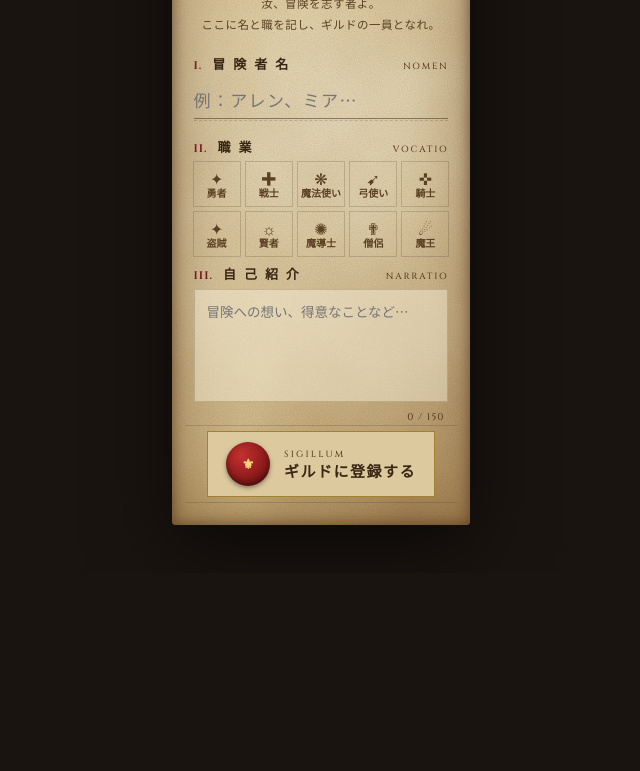
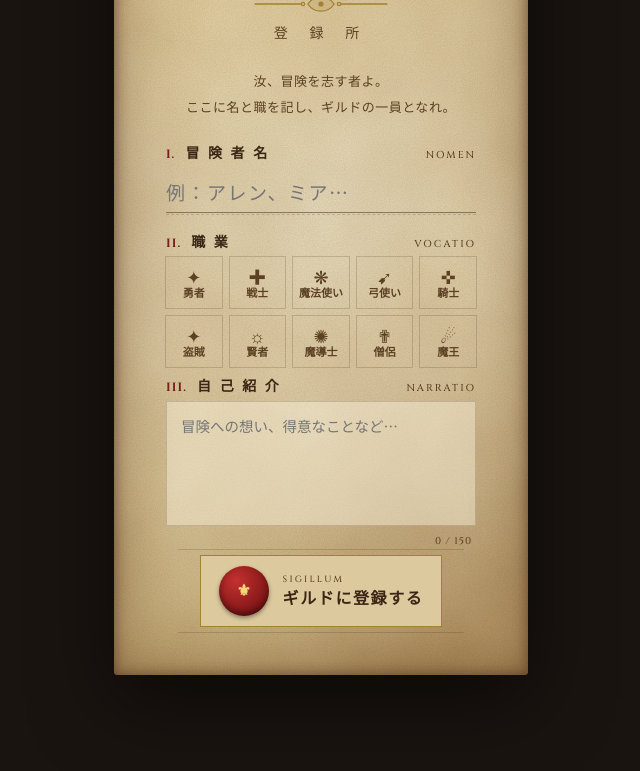
Before and after one commit to kouta70270106-cyber/kouta_project, a website: page index.html in a window 1280 px wide. Shown: the part 326-1097 px from the top of the page, without its empty margins (319-959 px from the left). Before the commit the page ends 899 px from the top, so only its background shows below. Drawn offline with Linux system fonts and the light colour scheme.

Commit message:
style: 登録ページをタブレット・デスクトップ対応に
- 768px+: max-width 580px、padding拡張
- 1024px+: max-width 700px、フォント・余白を段階的にスケールアップ
- デザイン（羊皮紙テクスチャ・レイアウト構造）は維持

Co-Authored-By: Claude Sonnet 4.6 <noreply@anthropic.com>

```diff
--- a/index.html
+++ b/index.html
@@ -515,9 +515,64 @@
       text-decoration-color: rgba(91,64,35,0.3);
     }
 
+    /* ── 480px+: カードを画面中央に浮かせる ── */
     @media (min-width: 480px) {
       html, body { align-items: center; padding: 24px 0; }
       #page { min-height: unset; border-radius: 4px; box-shadow: 0 24px 80px rgba(0,0,0,0.6); }
+    }
+
+    /* ── 768px+: タブレット ── */
+    @media (min-width: 768px) {
+      html, body { padding: 32px 0; }
+      #page { max-width: 580px; }
+      #scroll { padding: 22px 32px 36px; }
+      .preamble { font-size: 12.5px; margin: 22px 12px 20px; }
+      .class-grid { gap: 7px; }
+    }
+
+    /* ── 1024px+: デスクトップ ── */
+    @media (min-width: 1024px) {
+      html, body { padding: 48px 0; }
+      #page { max-width: 700px; }
+      #scroll { padding: 28px 52px 48px; }
+
+      /* クレスト */
+      .crest-title, .crest-guild { font-size: 26px; }
+      .section-ttl { font-size: 14px; letter-spacing: 0.65em; }
+
+      /* 本文 */
+      .preamble { font-size: 13px; line-height: 2; margin: 26px 20px 22px; }
+
+      /* フィールドラベル */
+      .field-num { font-size: 12px; }
+      .field-jp  { font-size: 14px; }
+      .field-sub { font-size: 10px; }
+
+      /* 冒険者名 */
+      #f-name { font-size: 19px; padding: 10px 0 7px; }
+
+      /* クラスグリッド */
+      .class-grid { gap: 8px; }
+      .class-cell { padding: 10px 4px; }
+      .cls-glyph  { font-size: 18px; }
+      .cls-name   { font-size: 11px; }
+      .class-disc { width: 44px; height: 44px; font-size: 20px; }
+      .detail-jp  { font-size: 15px; }
+
+      /* 自己紹介 */
+      #f-bio { font-size: 14.5px; padding: 12px 14px; }
+
+      /* 封蝋ボタン */
+      .wax-seal  { width: 50px; height: 50px; font-size: 16px; }
+      .wax-label { font-size: 16px; }
+
+      /* SUCCESS */
+      .complete-title { font-size: 20px; }
+      .cert-name      { font-size: 26px; }
+      .cert-disc      { width: 64px; height: 64px; font-size: 28px; }
+      .cert-jp        { font-size: 18px; }
+      #game-link      { font-size: 15px; padding: 14px 16px; }
+      .board-cta      { font-size: 14px; padding: 12px 16px; }
     }
   </style>
 </head>
```
